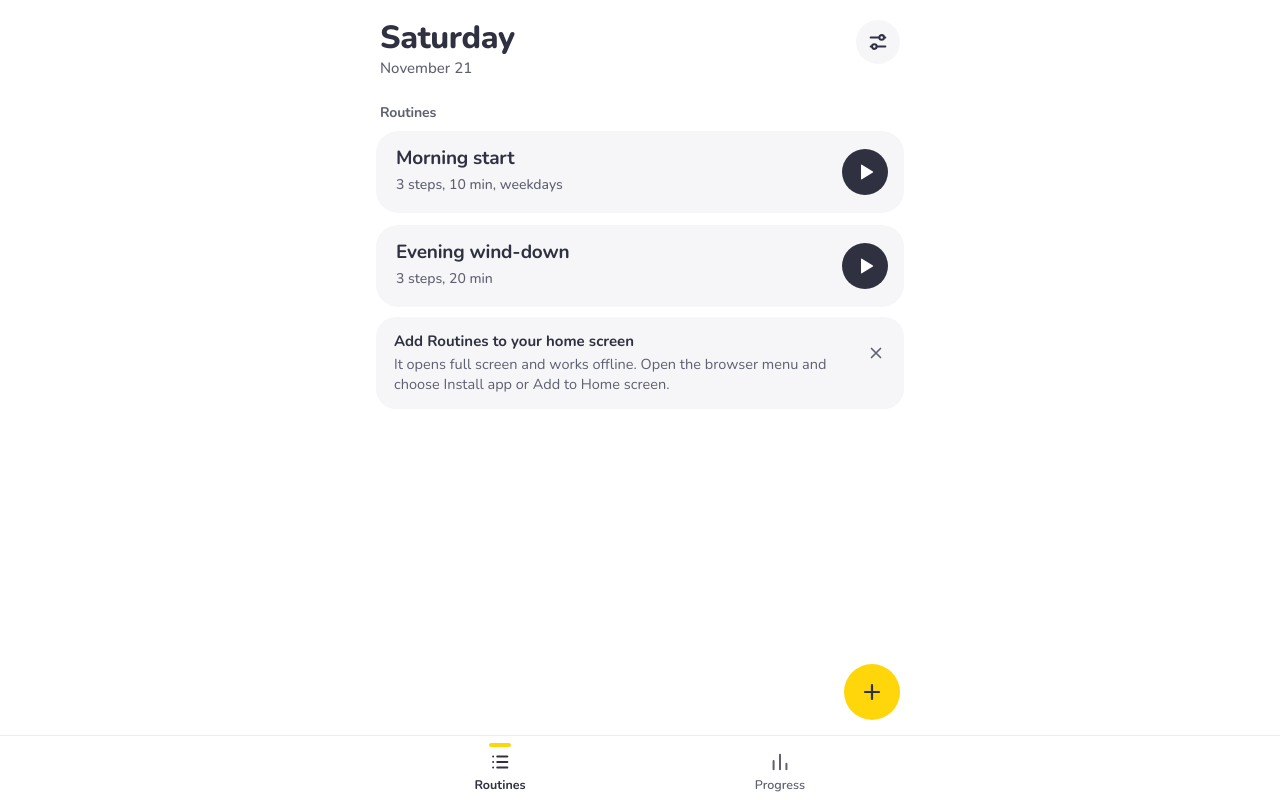
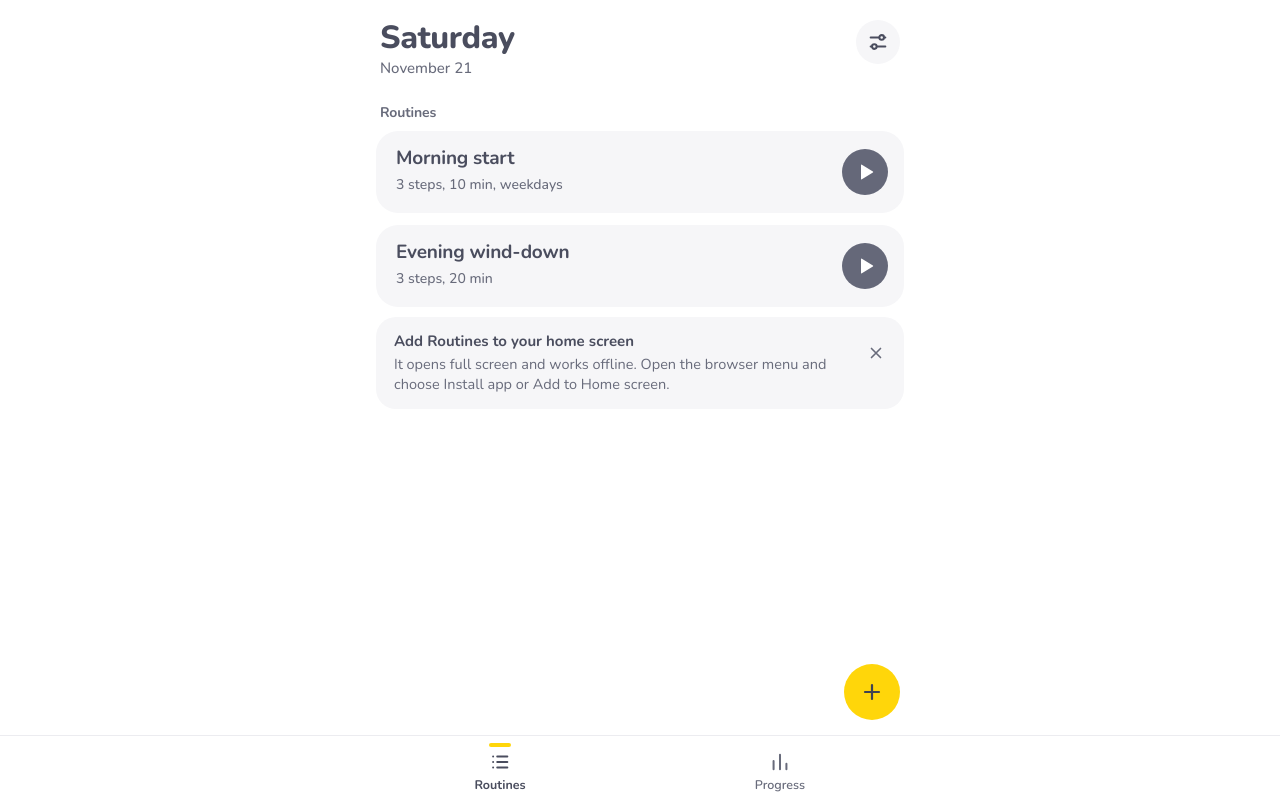
Before and after one commit to ahl1989/routines, a plain HTML site: page index.html in a window 1280 px wide. Drawn offline with Linux system fonts and the light colour scheme.

Commit message:
Soften dark slate to a calm grey
Co-Authored-By: Claude Sonnet 5.5 <noreply@anthropic.com>
Claude-Session: https://claude.ai/code/session_01NYcTLXAZp7nNGrEsK21gDz

```diff
--- a/css/app.css
+++ b/css/app.css
@@ -1,11 +1,11 @@
-/* Calm: white page, very light gray cards, slate text, one yellow accent.
+/* Calm: white page, very light gray cards, soft grey text, one yellow accent.
    No borders or shadows. Dark circles are the main controls, yellow marks what to do next. */
 @font-face{font-family:"Nunito";src:url("../fonts/nunito.woff2") format("woff2");font-weight:200 1000;font-display:swap}
 
 :root{
-  --bg:#ffffff; --card:#f6f6f8; --card-2:#ececf0; --ink:#2f3140; --muted:#5e6070; --line:#ececf0;
-  --track:#e6e6ec; --accent:#ffd60a; --accent-ink:#2f3140; --ctl:#2f3140; --ctl-ink:#ffffff;
-  --off:#8f91a1; --danger:#b42318; --scrim:rgba(47,49,64,.45);
+  --bg:#ffffff; --card:#f6f6f8; --card-2:#ececf0; --ink:#4a4d5e; --muted:#686b7b; --line:#ececf0;
+  --track:#e6e6ec; --accent:#ffd60a; --accent-ink:#3f4252; --ctl:#656879; --ctl-ink:#ffffff;
+  --off:#8f91a1; --danger:#b42318; --scrim:rgba(74,77,94,.45);
   --font:"Nunito","Varela Round","Avenir Next","Segoe UI",system-ui,-apple-system,sans-serif;
   --sat:env(safe-area-inset-top,0px); --sab:env(safe-area-inset-bottom,0px);
   color-scheme:light;
```
Also changed, not shown: icons/apple-touch-icon.png, icons/favicon.png, icons/icon-192.png, icons/icon-512.png, icons/icon-maskable-512.png.
